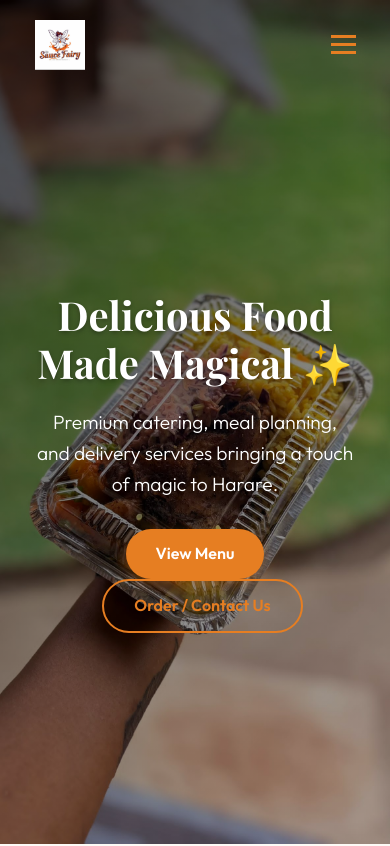
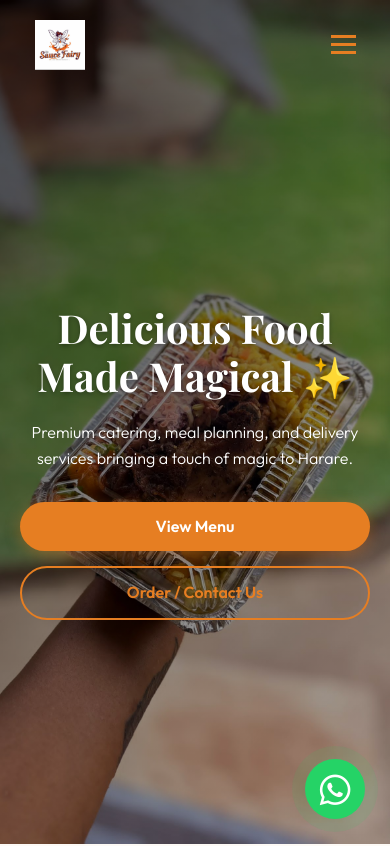
Before and after one commit to Dkyellow/Fairy-Sauce, a plain HTML site: page index.html in a window 390 px wide. Shown: the top 846 px of the page. Drawn offline with nearby package versions, Linux system fonts and the light colour scheme; a web font is replaced by a local one.

Commit message:
feat: Establish initial website layout and styling, including responsive design, animations, and a services carousel.

```diff
--- a/css/style.css
+++ b/css/style.css
@@ -909,6 +909,37 @@ footer {
   font-size: 0.9rem;
 }
 
+/* WhatsApp FAB */
+.whatsapp-fab {
+  position: fixed;
+  bottom: 25px;
+  right: 25px;
+  background-color: #25d366;
+  color: white;
+  width: 60px;
+  height: 60px;
+  border-radius: 50%;
+  display: flex;
+  align-items: center;
+  justify-content: center;
+  font-size: 35px;
+  box-shadow: 0 4px 10px rgba(0,0,0,0.3);
+  z-index: 1000;
+  transition: all 0.3s ease;
+  animation: pulse-green 2s infinite;
+}
+
+.whatsapp-fab:hover {
+  transform: scale(1.1);
+  background-color: #128c7e;
+}
+
+@keyframes pulse-green {
+  0% { box-shadow: 0 0 0 0 rgba(37, 211, 102, 0.7); }
+  70% { box-shadow: 0 0 0 15px rgba(37, 211, 102, 0); }
+  100% { box-shadow: 0 0 0 0 rgba(37, 211, 102, 0); }
+}
+
 /* Responsive Design */
 @media (max-width: 768px) {
   .nav-links {
@@ -942,8 +973,36 @@ footer {
     transform: rotate(-45deg) translate(5px, -5px);
   }
 
+  /* Hero Mobile Responsiveness */
+  .hero {
+    background-position: center center;
+    min-height: 100vh; /* Ensure full height on mobile */
+  }
+
+  .hero-content {
+    padding: 0 20px;
+    width: 100%;
+  }
+
   .hero h1 {
     font-size: 2.5rem;
+    line-height: 1.2;
+  }
+
+  .hero p {
+    font-size: 1rem;
+  }
+
+  .hero-buttons {
+    display: flex;
+    flex-direction: column;
+    gap: 15px;
+  }
+
+  .btn {
+    display: block;
+    width: 100%;
+    margin: 0 !important;
   }
 
   .input-group {
--- a/index.html
+++ b/index.html
@@ -445,6 +445,9 @@
       </div>
     </footer>
 
+      <a href="https://wa.me/263772929339" class="whatsapp-fab" target="_blank" aria-label="Chat on WhatsApp">
+        <i class="fa-brands fa-whatsapp"></i>
+      </a>
     <script src="js/main.js"></script>
   </body>
 </html>
--- a/js/main.js
+++ b/js/main.js
@@ -89,7 +89,7 @@ document.addEventListener("DOMContentLoaded", () => {
   const loader = submitBtn.querySelector(".loader");
   const feedback = quoteForm.querySelector(".form-feedback");
 
-  const WHATSAPP_NUMBER = "263780298111"; // Format: CountryCode + Number (without +)
+  const WHATSAPP_NUMBER = "263772929339"; // Format: CountryCode + Number (without +)
 
   quoteForm.addEventListener("submit", (e) => {
     e.preventDefault();
```
